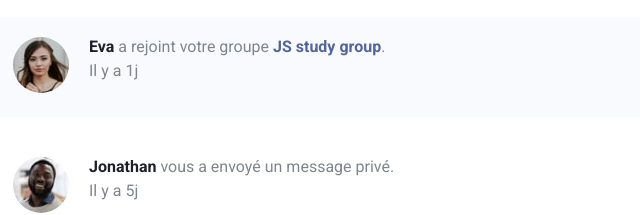
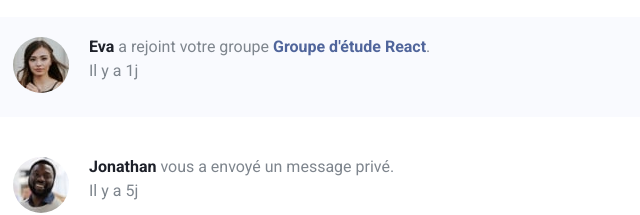
Before and after one commit to antonymerle/notificationsPage, a plain HTML site: page index.html in a window 1280 px wide. Shown: the part 362-577 px from the top of the page, 277-917 px from the left. Drawn offline with Linux system fonts and the light colour scheme.

Commit message:
changement nom groupe

```diff
--- a/index.html
+++ b/index.html
@@ -47,7 +47,7 @@
           <div class="notification-content">
             <p>
               <b id="people">Eva</b> a rejoint votre groupe
-              <a href="#">JS study group</a>.
+              <a href="#">Groupe d'étude React</a>.
             </p>
           </div>
           <div class="unread-dot"></div>
```
